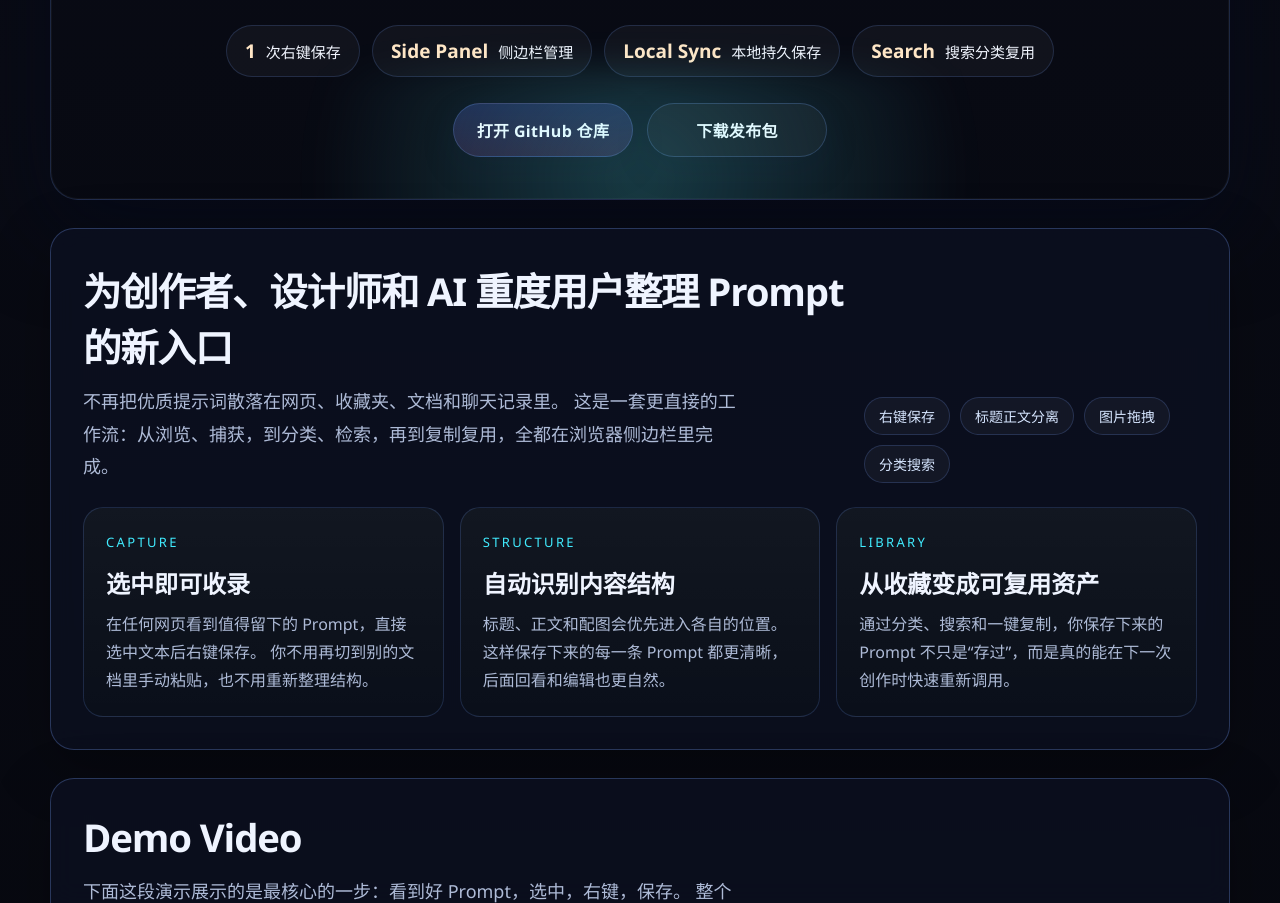
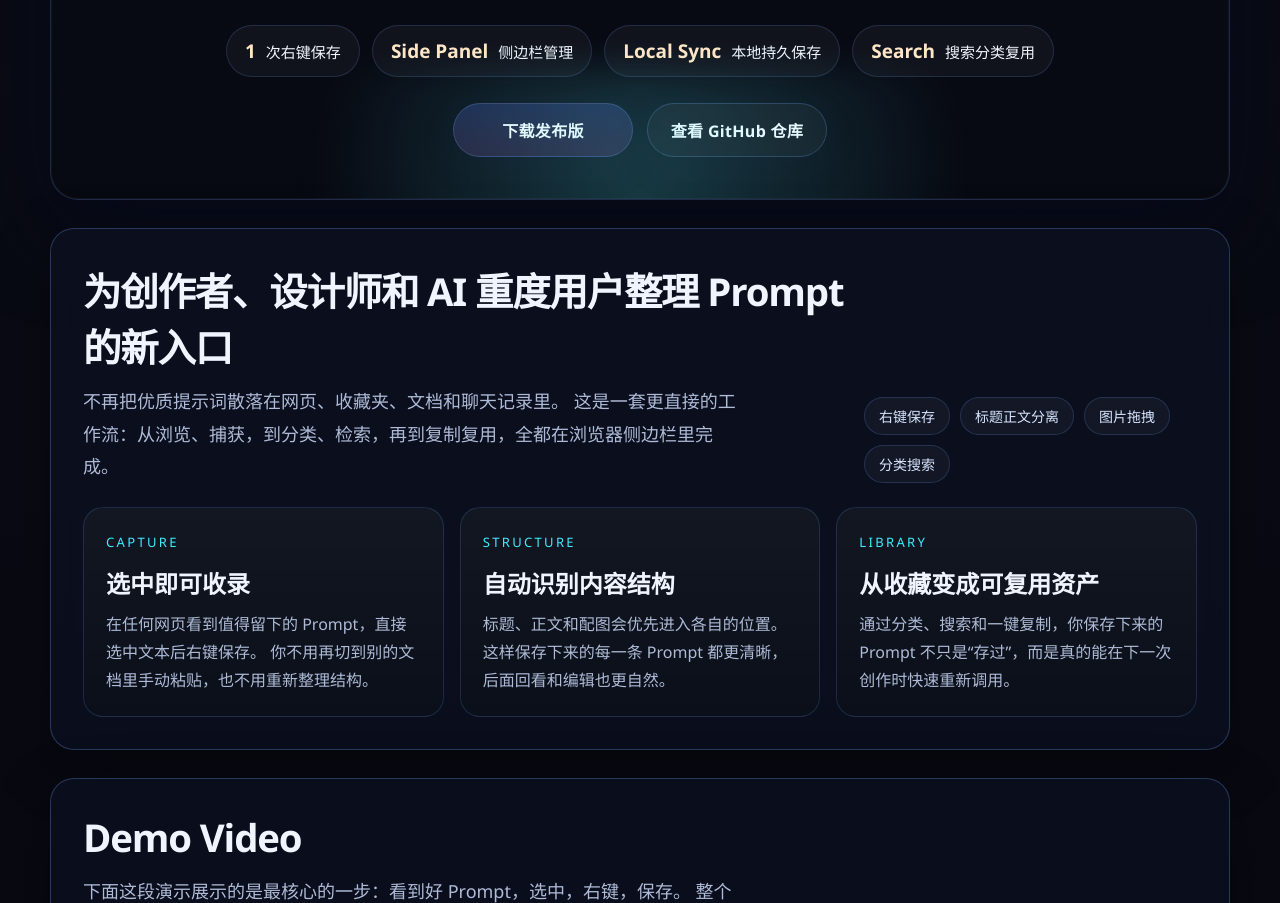
Before and after one commit to yredfhotddgjt-web/prompt-manager-assistant, a browser extension: page docs/index.html in a window 1280 px wide. Shown: the part 1292-2195 px from the top of the page. Drawn offline with Linux system fonts and the light colour scheme.

Commit message:
docs: unify public CTA wording

```diff
--- a/docs/index.html
+++ b/docs/index.html
@@ -31,8 +31,8 @@
             <li class="stat-pill"><strong>Search</strong> 搜索分类复用</li>
           </ul>
           <div class="action-row">
-            <a class="action-button" href="https://github.com/yredfhotddgjt-web/prompt-manager-assistant" target="_blank" rel="noreferrer">打开 GitHub 仓库</a>
-            <a class="action-button secondary" href="https://github.com/yredfhotddgjt-web/prompt-manager-assistant/releases/latest" target="_blank" rel="noreferrer">下载发布包</a>
+            <a class="action-button" href="https://github.com/yredfhotddgjt-web/prompt-manager-assistant/releases/latest" target="_blank" rel="noreferrer">下载发布版</a>
+            <a class="action-button secondary" href="https://github.com/yredfhotddgjt-web/prompt-manager-assistant" target="_blank" rel="noreferrer">查看 GitHub 仓库</a>
           </div>
         </div>
       </section>
```
Also changed, not shown: 1 other file.
